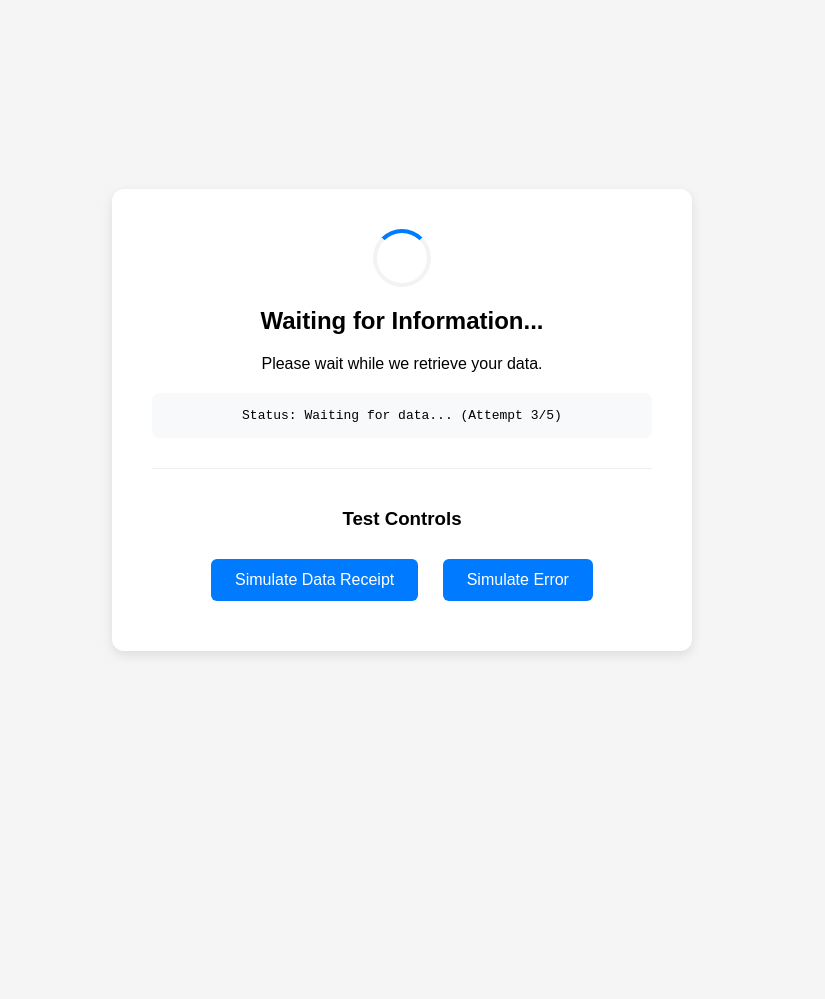
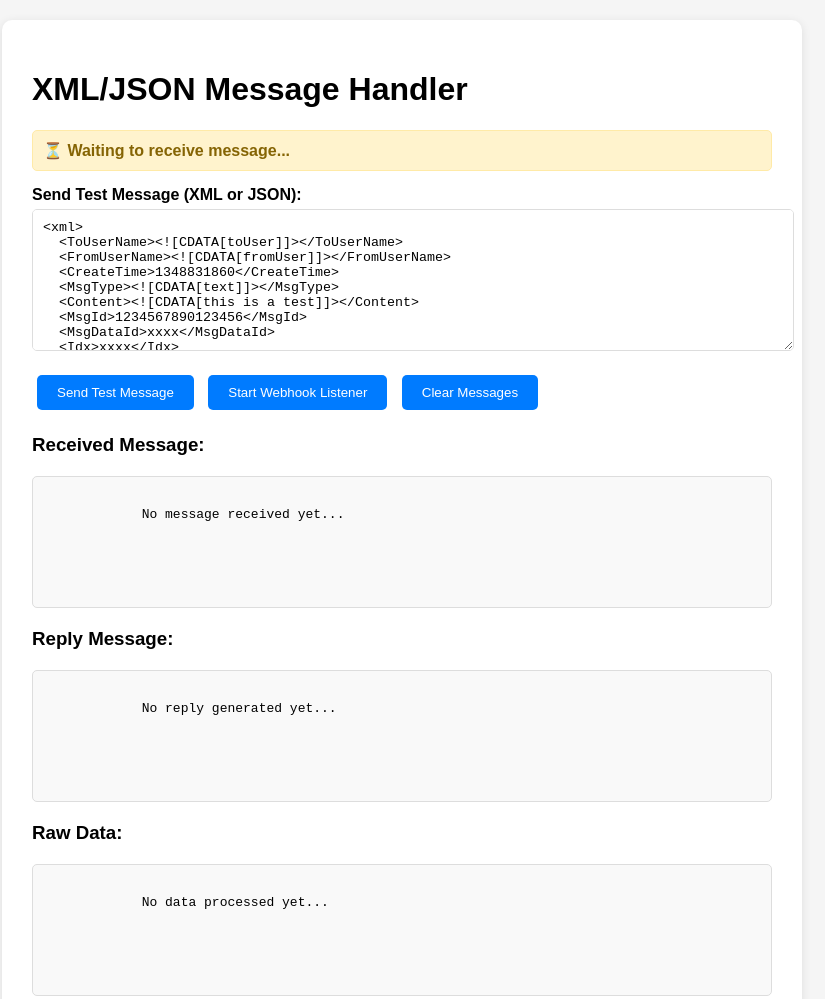
Before and after one commit to Appiah-Innocent/receivesite, a plain HTML site: page index.html in a window 1280 px wide. Shown: the top 999 px of the page, without its empty margins (238-1063 px from the left). Before the commit the page ends 840 px from the top, so only its background shows below. Drawn offline with Linux system fonts and the light colour scheme.

Commit message:
Update index.html

```diff
--- a/index.html
+++ b/index.html
@@ -3,302 +3,317 @@
 <head>
     <meta charset="UTF-8">
     <meta name="viewport" content="width=device-width, initial-scale=1.0">
-    <title>Waiting for Information</title>
+    <title>XML/JSON Message Handler</title>
     <style>
         body {
             font-family: Arial, sans-serif;
-            margin: 0;
+            max-width: 800px;
+            margin: 0 auto;
             padding: 20px;
             background: #f5f5f5;
-            display: flex;
-            justify-content: center;
-            align-items: center;
-            min-height: 100vh;
         }
 
         .container {
             background: white;
-            padding: 40px;
-            border-radius: 12px;
-            box-shadow: 0 4px 12px rgba(0,0,0,0.1);
-            text-align: center;
-            max-width: 500px;
-            width: 100%;
+            padding: 30px;
+            border-radius: 10px;
+            box-shadow: 0 2px 10px rgba(0,0,0,0.1);
         }
 
-        .loading {
-            display: block;
-        }
-
-        .content {
-            display: none;
-        }
-
-        .spinner {
-            border: 4px solid #f3f3f3;
-            border-top: 4px solid #007bff;
-            border-radius: 50%;
-            width: 50px;
-            height: 50px;
-            animation: spin 1s linear infinite;
-            margin: 0 auto 20px;
-        }
-
-        @keyframes spin {
-            0% { transform: rotate(0deg); }
-            100% { transform: rotate(360deg); }
+        .message-area {
+            margin: 20px 0;
+            padding: 15px;
+            border: 1px solid #ddd;
+            border-radius: 5px;
+            background: #f9f9f9;
+            min-height: 100px;
+            white-space: pre-wrap;
+            font-family: monospace;
         }
 
         .status {
-            margin: 20px 0;
-            padding: 15px;
-            border-radius: 8px;
-            background: #f8f9fa;
-            font-family: monospace;
+            padding: 10px;
+            border-radius: 5px;
+            margin: 10px 0;
+            font-weight: bold;
+        }
+
+        .status.waiting {
+            background: #fff3cd;
+            color: #856404;
+            border: 1px solid #ffeaa7;
+        }
+
+        .status.received {
+            background: #d1ecf1;
+            color: #0c5460;
+            border: 1px solid #bee5eb;
+        }
+
+        .status.replied {
+            background: #d4edda;
+            color: #155724;
+            border: 1px solid #c3e6cb;
         }
 
         button {
             background: #007bff;
             color: white;
             border: none;
-            padding: 12px 24px;
-            border-radius: 6px;
+            padding: 10px 20px;
+            border-radius: 5px;
             cursor: pointer;
-            font-size: 16px;
-            margin: 10px;
+            margin: 5px;
         }
 
         button:hover {
             background: #0056b3;
         }
 
-        button:disabled {
-            background: #6c757d;
-            cursor: not-allowed;
+        .input-group {
+            margin: 15px 0;
+        }
+
+        label {
+            display: block;
+            margin-bottom: 5px;
+            font-weight: bold;
+        }
+
+        textarea {
+            width: 100%;
+            height: 120px;
+            padding: 10px;
+            border: 1px solid #ddd;
+            border-radius: 5px;
+            font-family: monospace;
+            resize: vertical;
         }
     </style>
 </head>
 <body>
     <div class="container">
-        <!-- Loading State -->
-        <div class="loading" id="loading">
-            <div class="spinner"></div>
-            <h2>Waiting for Information...</h2>
-            <p>Please wait while we retrieve your data.</p>
-            <div class="status" id="status">Status: Connecting...</div>
+        <h1>XML/JSON Message Handler</h1>
+
+        <div class="status waiting" id="status">
+            ⏳ Waiting to receive message...
         </div>
 
-        <!-- Content Display -->
-        <div class="content" id="content">
-            <h2>Information Received!</h2>
-            <div class="status" id="receivedData">No data received yet.</div>
-            <button onclick="resetPage()">Wait for New Information</button>
+        <div class="input-group">
+            <label for="messageInput">Send Test Message (XML or JSON):</label>
+            <textarea id="messageInput" placeholder="Paste your XML or JSON message here...">
+<xml>
+  <ToUserName><![CDATA[toUser]]></ToUserName>
+  <FromUserName><![CDATA[fromUser]]></FromUserName>
+  <CreateTime>1348831860</CreateTime>
+  <MsgType><![CDATA[text]]></MsgType>
+  <Content><![CDATA[this is a test]]></Content>
+  <MsgId>1234567890123456</MsgId>
+  <MsgDataId>xxxx</MsgDataId>
+  <Idx>xxxx</Idx>
+</xml></textarea>
         </div>
 
-        <!-- Manual Trigger (for testing) -->
-        <div style="margin-top: 30px; padding-top: 20px; border-top: 1px solid #eee;">
-            <h3>Test Controls</h3>
-            <button onclick="simulateData()">Simulate Data Receipt</button>
-            <button onclick="simulateError()">Simulate Error</button>
+        <button onclick="sendTestMessage()">Send Test Message</button>
+        <button onclick="startWebhookListener()">Start Webhook Listener</button>
+        <button onclick="clearMessages()">Clear Messages</button>
+
+        <h3>Received Message:</h3>
+        <div class="message-area" id="receivedMessage">
+            No message received yet...
+        </div>
+
+        <h3>Reply Message:</h3>
+        <div class="message-area" id="replyMessage">
+            No reply generated yet...
+        </div>
+
+        <h3>Raw Data:</h3>
+        <div class="message-area" id="rawData">
+            No data processed yet...
         </div>
     </div>
 
     <script>
-        // Global variables
-        let dataReceived = false;
-        let connectionAttempts = 0;
-        const maxAttempts = 5;
+        // Store the last received message data
+        let lastReceivedData = null;
 
-        // DOM Elements
-        const loadingEl = document.getElementById('loading');
-        const contentEl = document.getElementById('content');
-        const statusEl = document.getElementById('status');
-        const receivedDataEl = document.getElementById('receivedData');
+        // Function to handle incoming messages
+        function handleIncomingMessage(data) {
+            const statusElement = document.getElementById('status');
+            const receivedElement = document.getElementById('receivedMessage');
+            const replyElement = document.getElementById('replyMessage');
+            const rawDataElement = document.getElementById('rawData');
 
-        // Initialize
-        document.addEventListener('DOMContentLoaded', function() {
-            startWaiting();
-        });
+            // Update status
+            statusElement.className = 'status received';
+            statusElement.textContent = '✅ Message received!';
 
-        // Main function to wait for information
-        function startWaiting() {
-            dataReceived = false;
-            connectionAttempts = 0;
+            // Store the data
+            lastReceivedData = data;
 
-            // Show loading state
-            loadingEl.style.display = 'block';
-            contentEl.style.display = 'none';
-            statusEl.textContent = 'Status: Starting connection...';
+            // Display received message
+            if (typeof data === 'string') {
+                // XML string
+                receivedElement.textContent = data;
+            } else {
+                // JSON object
+                receivedElement.textContent = JSON.stringify(data, null, 2);
+            }
 
-            // Start waiting for data
-            waitForData();
+            // Display raw data info
+            rawDataElement.textContent = `Data type: ${typeof data}\n\nRaw content:\n${data}`;
 
-            // You can also set up other methods to receive data:
-            setupWebSocket();
-            setupEventSource();
-            setupPolling();
+            // Generate and display reply
+            const reply = generateReply(data);
+            replyElement.textContent = reply;
+
+            // Update status after a delay
+            setTimeout(() => {
+                statusElement.className = 'status replied';
+                statusElement.textContent = '✅ Reply generated successfully!';
+            }, 1000);
+
+            console.log('Message handled:', data);
+            return reply;
         }
 
-        // Method 1: Simulate waiting with timeout (replace with real data source)
-        function waitForData() {
-            statusEl.textContent = `Status: Waiting for data... (Attempt ${connectionAttempts + 1}/${maxAttempts})`;
+        // Function to generate reply based on received message
+        function generateReply(receivedData) {
+            let replyData;
 
-            // Simulate network delay
-            setTimeout(() => {
-                if (!dataReceived) {
-                    connectionAttempts++;
+            if (typeof receivedData === 'string') {
+                // Parse XML and create XML reply
+                replyData = generateXmlReply(receivedData);
+            } else {
+                // Create JSON reply
+                replyData = generateJsonReply(receivedData);
+            }
 
-                    if (connectionAttempts >= maxAttempts) {
-                        statusEl.textContent = 'Status: Connection timeout. No data received.';
-                        // You could trigger a retry here
-                        setTimeout(() => startWaiting(), 5000); // Retry after 5 seconds
-                    } else {
-                        waitForData(); // Continue waiting
-                    }
-                }
-            }, 2000);
+            return replyData;
         }
 
-        // Method 2: WebSocket connection
-        function setupWebSocket() {
+        // Generate XML format reply
+        function generateXmlReply(xmlData) {
+            // Simple XML parsing (in real app, use DOMParser)
+            const toUserMatch = xmlData.match(/<ToUserName><!\[CDATA\[(.*?)\]\]><\/ToUserName>/);
+            const fromUserMatch = xmlData.match(/<FromUserName><!\[CDATA\[(.*?)\]\]><\/FromUserName>/);
+            const contentMatch = xmlData.match(/<Content><!\[CDATA\[(.*?)\]\]><\/Content>/);
+
+            const toUser = toUserMatch ? toUserMatch[1] : 'toUser';
+            const fromUser = fromUserMatch ? fromUserMatch[1] : 'fromUser';
+            const receivedContent = contentMatch ? contentMatch[1] : 'unknown message';
+
+            const currentTime = Math.floor(Date.now() / 1000);
+
+            const replyXml = `<xml>
+  <ToUserName><![CDATA[${fromUser}]]></ToUserName>
+  <FromUserName><![CDATA[${toUser}]]></FromUserName>
+  <CreateTime>${currentTime}</CreateTime>
+  <MsgType><![CDATA[text]]></MsgType>
+  <Content><![CDATA[Received your message: "${receivedContent}" at ${new Date().toLocaleString()}]]></Content>
+</xml>`;
+
+            return replyXml;
+        }
+
+        // Generate JSON format reply
+        function generateJsonReply(jsonData) {
+            const currentTime = Math.floor(Date.now() / 1000);
+
+            const replyJson = {
+                ToUserName: jsonData.FromUserName || 'fromUser',
+                FromUserName: jsonData.ToUserName || 'toUser',
+                CreateTime: currentTime,
+                MsgType: "text",
+                Content: `Received your ${jsonData.MsgType || 'unknown'} message: "${jsonData.Content || 'No content'}"`,
+                OriginalMsgId: jsonData.MsgId || null,
+                ResponseTime: new Date().toISOString()
+            };
+
+            return JSON.stringify(replyJson, null, 2);
+        }
+
+        // Function to parse incoming data (XML or JSON)
+        function parseIncomingData(data) {
+            // Try to parse as JSON first
             try {
-                // Replace with your WebSocket URL
-                const ws = new WebSocket('wss://echo.websocket.org');
-
-                ws.onopen = function() {
-                    statusEl.textContent = 'Status: WebSocket connected, waiting for data...';
-                    // You can send a request for data here
-                    // ws.send('request_data');
-                };
-
-                ws.onmessage = function(event) {
-                    handleReceivedData(event.data, 'WebSocket');
-                };
-
-                ws.onerror = function(error) {
-                    console.log('WebSocket error:', error);
-                    statusEl.textContent = 'Status: WebSocket connection failed';
-                };
-
-                ws.onclose = function() {
-                    console.log('WebSocket closed');
-                };
-
-            } catch (error) {
-                console.log('WebSocket not available:', error);
+                const jsonData = JSON.parse(data);
+                return jsonData;
+            } catch (e) {
+                // If not JSON, treat as XML
+                return data;
             }
         }
 
-        // Method 3: Server-Sent Events (EventSource)
-        function setupEventSource() {
-            try {
-                // Replace with your EventSource URL
-                // const eventSource = new EventSource('/api/events');
+        // Simulate receiving a message (for testing)
+        function sendTestMessage() {
+            const messageInput = document.getElementById('messageInput');
+            const message = messageInput.value.trim();
 
-                // eventSource.onmessage = function(event) {
-                //     handleReceivedData(event.data, 'EventSource');
-                // };
+            if (!message) {
+                alert('Please enter a message to send');
+                return;
+            }
 
-                // eventSource.onerror = function(error) {
-                //     console.log('EventSource error:', error);
-                // };
-
-            } catch (error) {
-                console.log('EventSource not available:', error);
-            }
+            const parsedData = parseIncomingData(message);
+            handleIncomingMessage(parsedData);
         }
 
-        // Method 4: Polling (checking periodically)
-        function setupPolling() {
-            // Uncomment to enable polling
-            // setInterval(() => {
-            //     fetchDataFromAPI();
-            // }, 5000); // Poll every 5 seconds
+        // Start a simple webhook listener (simulated)
+        function startWebhookListener() {
+            const statusElement = document.getElementById('status');
+            statusElement.className = 'status waiting';
+            statusElement.textContent = '🌐 Webhook listener active - waiting for POST requests...';
+
+            // In a real application, this would be a server endpoint
+            console.log('Webhook listener started. In a real application, this would handle POST requests.');
+            alert('Webhook listener started. In a real application, setup a server endpoint to receive POST requests.');
         }
 
-        // Method 5: Fetch API call
-        async function fetchDataFromAPI() {
-            try {
-                statusEl.textContent = 'Status: Fetching data from API...';
-
-                // Replace with your API endpoint
-                // const response = await fetch('/api/data');
-                // const data = await response.json();
-                // handleReceivedData(data, 'API');
-
-            } catch (error) {
-                console.log('API fetch error:', error);
-                statusEl.textContent = 'Status: API request failed';
-            }
+        // Clear all messages
+        function clearMessages() {
+            document.getElementById('status').className = 'status waiting';
+            document.getElementById('status').textContent = '⏳ Waiting to receive message...';
+            document.getElementById('receivedMessage').textContent = 'No message received yet...';
+            document.getElementById('replyMessage').textContent = 'No reply generated yet...';
+            document.getElementById('rawData').textContent = 'No data processed yet...';
+            lastReceivedData = null;
         }
 
-        // Handle received data
-        function handleReceivedData(data, source) {
-            if (dataReceived) return; // Prevent multiple triggers
+        // Example: Simulate receiving different message types
+        function receiveSampleXml() {
+            const sampleXml = `<xml>
+  <ToUserName><![CDATA[toUser]]></ToUserName>
+  <FromUserName><![CDATA[fromUser]]></FromUserName>
+  <CreateTime>${Math.floor(Date.now() / 1000)}</CreateTime>
+  <MsgType><![CDATA[text]]></MsgType>
+  <Content><![CDATA[Hello from XML!]]></Content>
+  <MsgId>1234567890123456</MsgId>
+</xml>`;
 
-            dataReceived = true;
-
-            // Update UI
-            loadingEl.style.display = 'none';
-            contentEl.style.display = 'block';
-
-            // Display the received data
-            const displayData = typeof data === 'object' ? JSON.stringify(data, null, 2) : data;
-            receivedDataEl.textContent = `Source: ${source}\nData: ${displayData}`;
-            receivedDataEl.style.background = '#d4edda';
-            receivedDataEl.style.color = '#155724';
-
-            console.log('Data received from', source, ':', data);
+            document.getElementById('messageInput').value = sampleXml;
+            handleIncomingMessage(sampleXml);
         }
 
-        // Handle errors
-        function handleError(error) {
-            statusEl.textContent = `Status: Error - ${error.message}`;
-            statusEl.style.background = '#f8d7da';
-            statusEl.style.color = '#721c24';
+        function receiveSampleJson() {
+            const sampleJson = {
+                ToUserName: "toUser",
+                FromUserName: "fromUser",
+                CreateTime: Math.floor(Date.now() / 1000),
+                MsgType: "text",
+                Content: "Hello from JSON!",
+                MsgId: "1234567890123456"
+            };
+
+            document.getElementById('messageInput').value = JSON.stringify(sampleJson, null, 2);
+            handleIncomingMessage(sampleJson);
         }
 
-        // Reset page to waiting state
-        function resetPage() {
-            startWaiting();
-        }
-
-        // Simulation functions for testing
-        function simulateData() {
-            const sampleData = {
-                id: 12345,
-                message: "Hello! This is simulated data.",
-                timestamp: new Date().toISOString(),
-                user: {
-                    name: "Test User",
-                    email: "test@example.com"
-                }
-            };
-            handleReceivedData(sampleData, 'Simulation');
-        }
-
-        function simulateError() {
-            handleError(new Error('Simulated network error'));
-        }
-
-        // Listen for messages from other windows/tabs (optional)
-        window.addEventListener('message', function(event) {
-            if (event.data && event.data.type === 'NEW_DATA') {
-                handleReceivedData(event.data.payload, 'Window Message');
-            }
+        // Initialize with sample XML
+        document.addEventListener('DOMContentLoaded', function() {
+            console.log('Message handler initialized. Ready to receive XML or JSON messages.');
         });
-
-        // Listen for storage events (optional - for cross-tab communication)
-        window.addEventListener('storage', function(event) {
-            if (event.key === 'receivedData' && event.newValue) {
-                handleReceivedData(JSON.parse(event.newValue), 'Local Storage');
-            }
-        });
-
-        // Export function to receive data from external scripts
-        window.receiveExternalData = function(data) {
-            handleReceivedData(data, 'External Script');
-        };
     </script>
 </body>
 </html>
```
